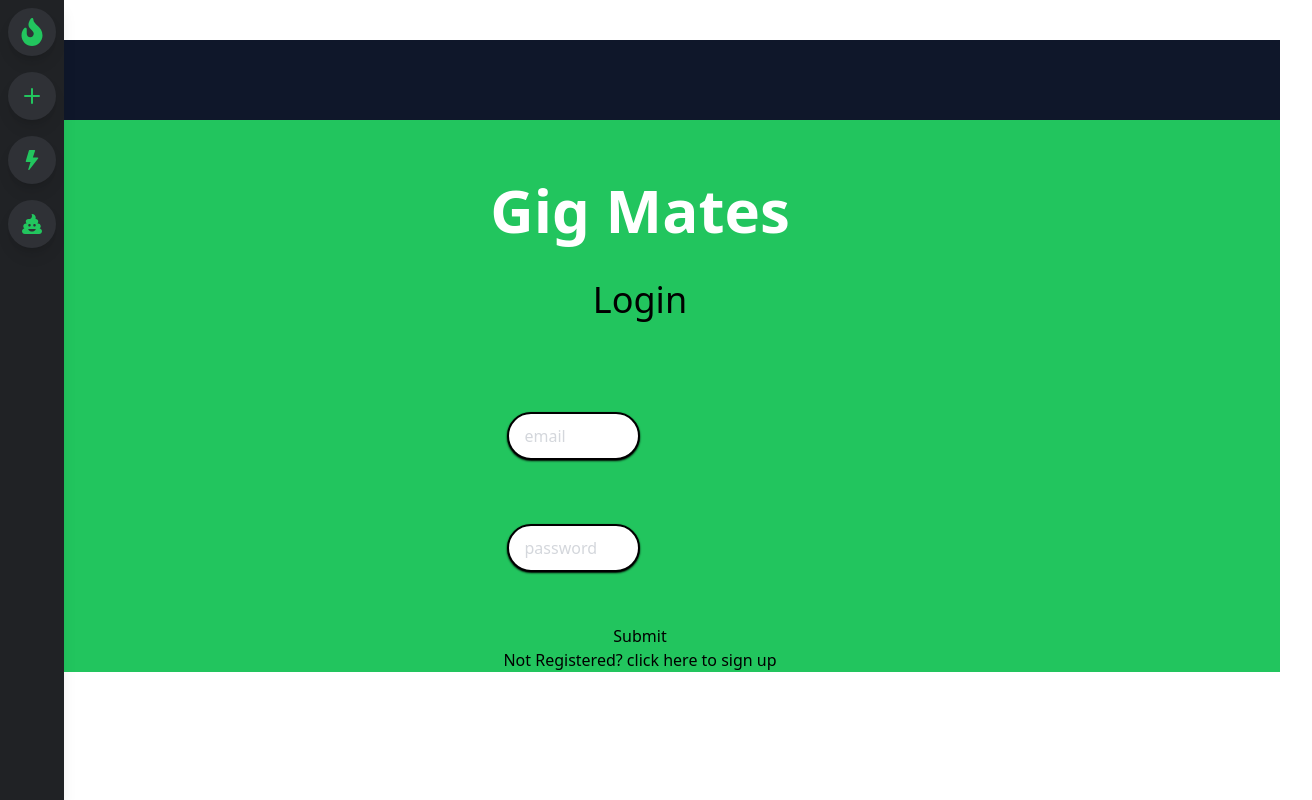
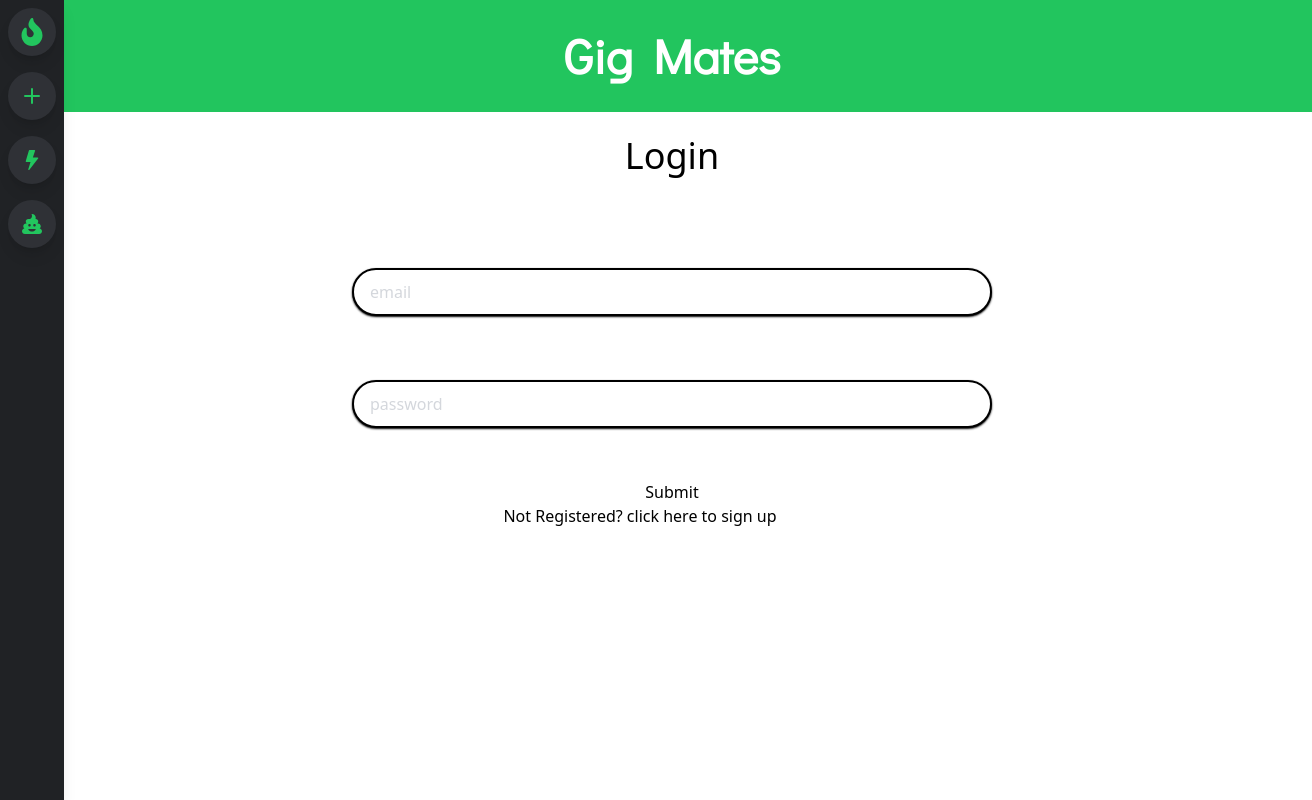
Before and after one commit to rhysw97/social-media, a React (Create React App) app: page / in a window 1280 px wide. Shown: the whole page, 1312 px wide, since content can reach past the window. Built offline with nearby package versions, Linux system fonts and the light colour scheme.

Commit message:
updated styling

```diff
--- a/src/Pages/landing-page/landing-page.js
+++ b/src/Pages/landing-page/landing-page.js
@@ -23,7 +23,7 @@ export default function LandingPage() {
 
     return(
         <div className="flex flex-col">
-            <div className=" mt-10 bg-slate-900 w-480" styles={{background: `url(${backgroundImage})`}}>
+            <div className="w-[100%]" styles={{background: `url(${backgroundImage})`}}>
                 {view}
             </div>
         </div>
--- a/src/Pages/post-page/post.js
+++ b/src/Pages/post-page/post.js
@@ -32,17 +32,17 @@ export default function Post(props) {
     }
 
     return(
-        <div className="flex-col bg-slate-300 rounded-md shadow-xl" >
+        <div className="flex-col pl-[20px] bg-slate-300 rounded-md shadow-xl" >
             <div className="flex mt-1">
                 <div className="rounded-full h-20 w-20 mt-2 mb-2 mr-2 ml-1">
                     <img className="w-20 h-20  bg-black rounded-full" src={`./uploads/${postData.profilePicture}`}/>
                 </div>
                 <p className="">{postData.username}</p>
             </div>
-            <p className="">{postData.content}</p>
+            <p className="ml-[30px]">{postData.content}</p>
             {editPostButton}
             <div className="">
-                <Likes likes ={postData.likes} post={postData}></Likes>
+                <Likes className= "ml-[30px] mr-[50px]"likes ={postData.likes} post={postData}></Likes>
                 <p className="open-modal button-green m-auto" onClick={()=> {setCommentsModalActive(true)}}>comments</p>
                 <Modal show={commentsModalActive} close={()=> setCommentsModalActive(false)} content={<PostComment id={postData.id}/>} title={"Comments"}/>
                 <Modal show={deleteModalActive} close={()=> setDeleteModalActive(false)} content={<DeletePost id={postData.id}/>} title={"Delete"}/>
--- a/src/components/Login/login.js
+++ b/src/components/Login/login.js
@@ -60,14 +60,13 @@ export default function Login() {
     return(
         <div style={{
             backgroundImage: './../../assets/images/gig-picture.jpg',
-        }}className="bg-green-500 flex flex-col items-center gap-30 mt-20">
-        <header className="bg-green-500 py-10 mt-5">
-            <h1 className="text-white text-center font-extrabold text-6xl">Gig Mates</h1>
+        }}className=" flex flex-col items-center w-[100%] gap-30">
+            <header className="flex flex-col w-[100%] items-center">
+                <h1 className="heading ">Gig Mates</h1>
             </header>
-          <h2 className="text-4xl mb-20">Login</h2>
-           <form  className="flex flex-col items-center justify-evenly h-100" onSubmit={handleSubmit}>
-                <div
-                className="mb-10">
+            <h2 className="text-4xl ml-16 mb-20">Login</h2>
+            <form  className="flex flex-col items-center justify-evenly h-100 w-[100%] ml-16"  onSubmit={handleSubmit}>
+            <div className="mb-10 w-[100%] flex flex-col items-center">
                 <input
                     className="input-field"
                     placeholder="email"
@@ -77,7 +76,8 @@ export default function Login() {
                     onChange={handleEmail}
                 />
             </div>
-                <div  className="mb-10">
+
+            <div  className="mb-10 w-[100%] flex flex-col items-center">
                 <input
                     className="input-field"
                     placeholder="password"
```
Lines whose indentation alone changed are shown as unchanged.
